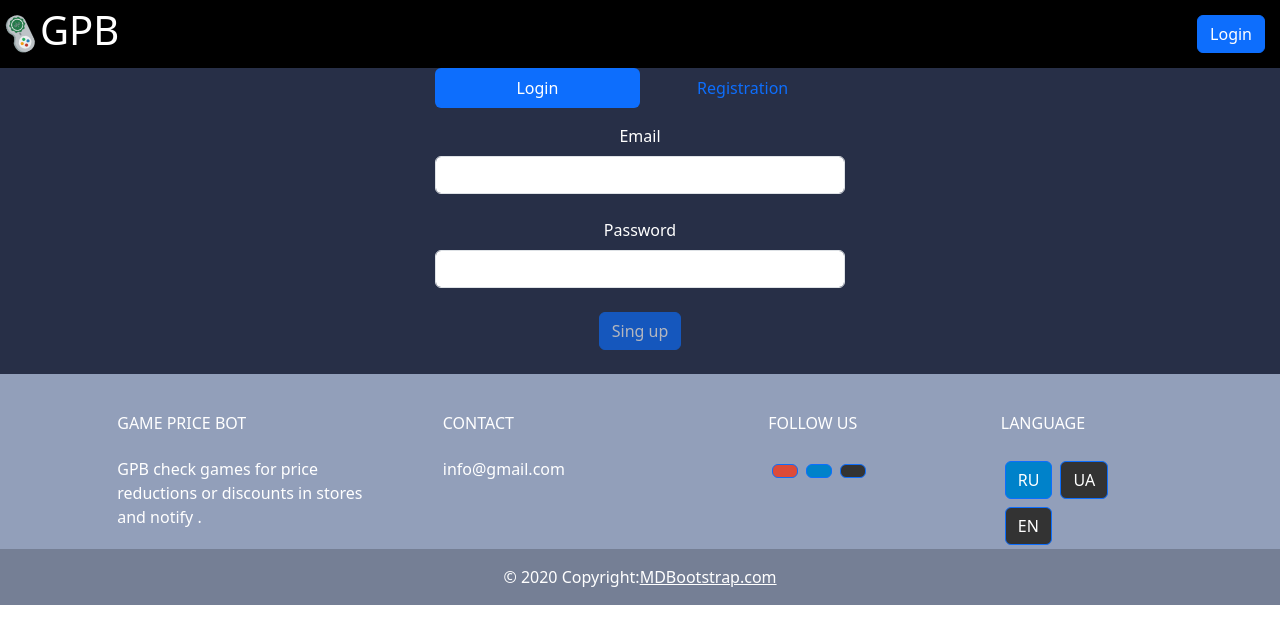
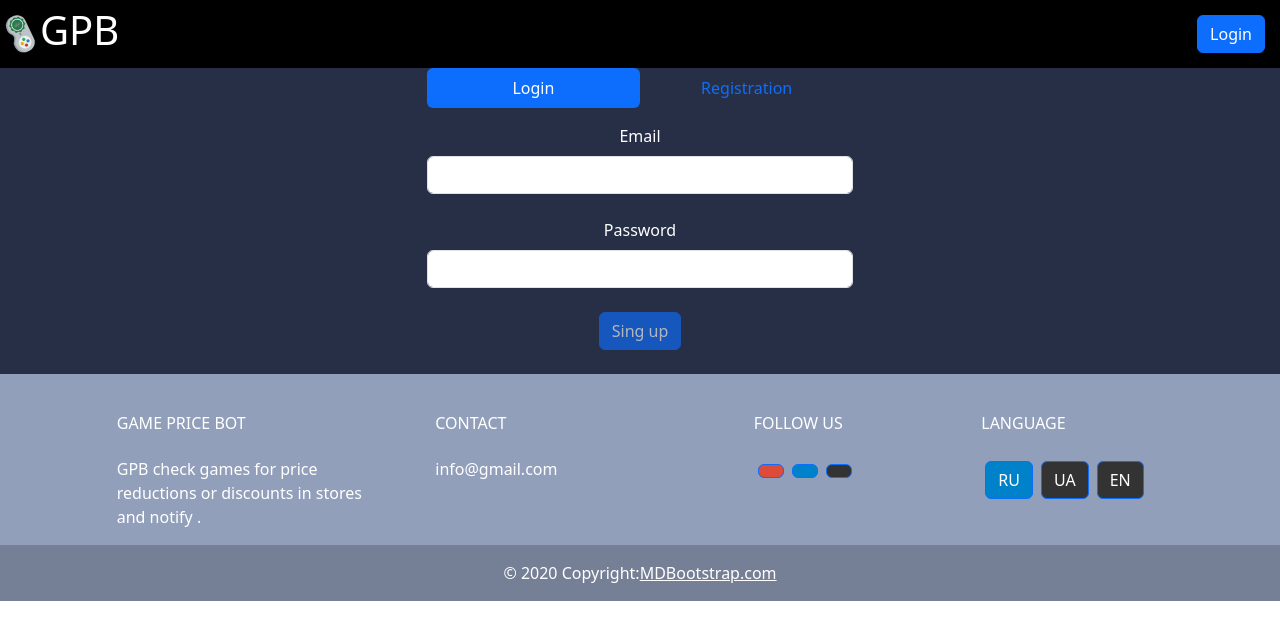
Before and after one commit to IllusiveMan2186/Game-Price-Bot, a React (Create React App) app in the folder gpb-front/: page /login in a window 1280 px wide. Shown: the top 644 px of the page. Built offline with nearby package versions, Linux system fonts and the light colour scheme.

Commit message:
GPB-32 - Fix Empty lines on UI
https://game-price-bot.atlassian.net/browse/GPB-32

```diff
--- a/gpb-front/src/styles/app.css
+++ b/gpb-front/src/styles/app.css
@@ -3,12 +3,16 @@ body {
   height: 100%;
 }
 
-#root {
+.root {
   height: 100%;
 }
 
+.row {
+  --bs-gutter-x: 0 !important;
+}
 
 .App {
+  height: 100%;
   text-align: center;
   color: white;
   background-color: rgb(39, 47, 71);
```
